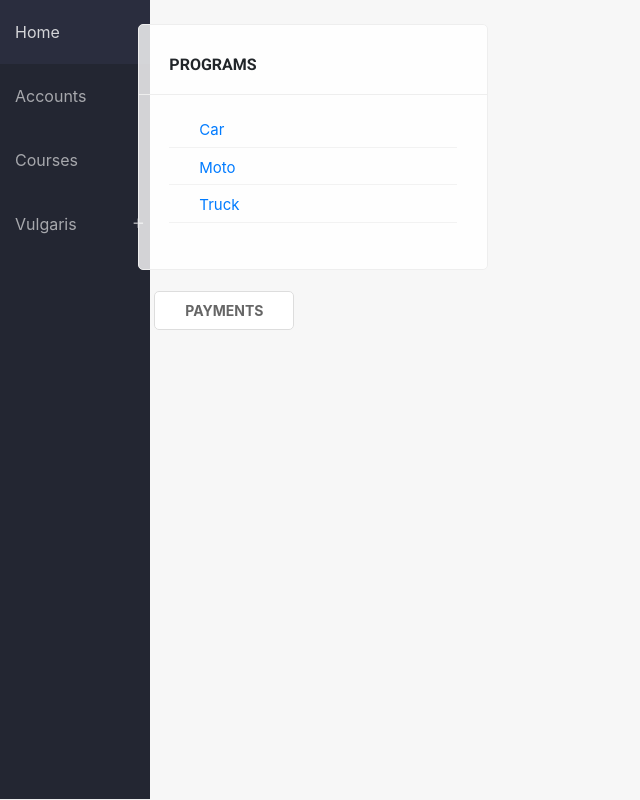
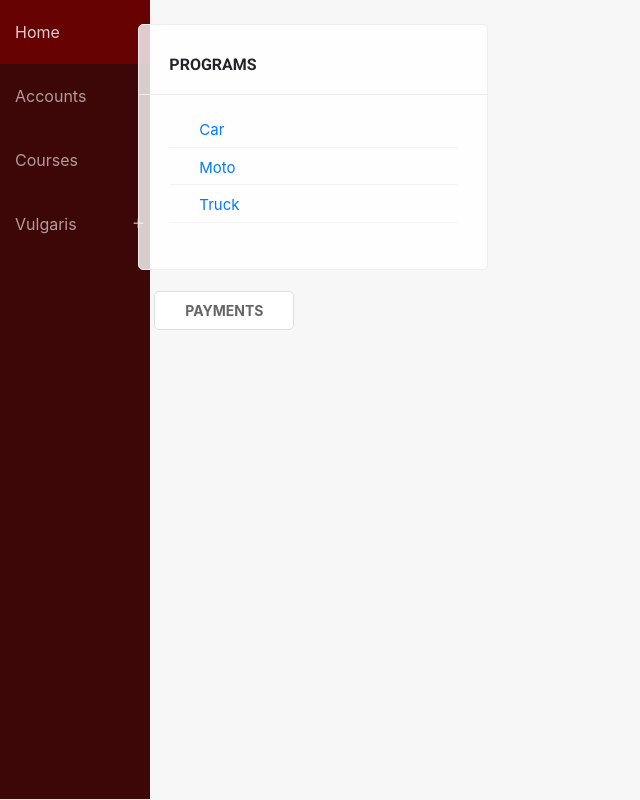
Before and after one commit to archivaris/django, a Django app: page / in a window 1280 px wide. Shown: the whole page, without its empty margins (0-640 px from the left). Run offline with Django 3.2, Linux system fonts and the light colour scheme; a user stored in the database is signed in; data comes from the database, SQL or seed files in the repository; some libraries are stand-ins or nearby versions.

Commit message:
who needs sleep 30h...

```diff
--- a/drive/static/css/main.css
+++ b/drive/static/css/main.css
@@ -26,7 +26,7 @@ body {
 }
 
 nav {
-    background-color: #232632;
+    background-color: #3d0707;
     margin-bottom: 15px;
     border-bottom: 1px solid #eee;
     height: 100vh;
@@ -49,7 +49,7 @@ nav a:hover:not(.active) {
 
 a.active {
     color: rgba(255, 255, 255, .8);
-    background-color: #2A2D3E;
+    background-color: #660202;
 }
 
 .dd::before, .minus::before {
```
